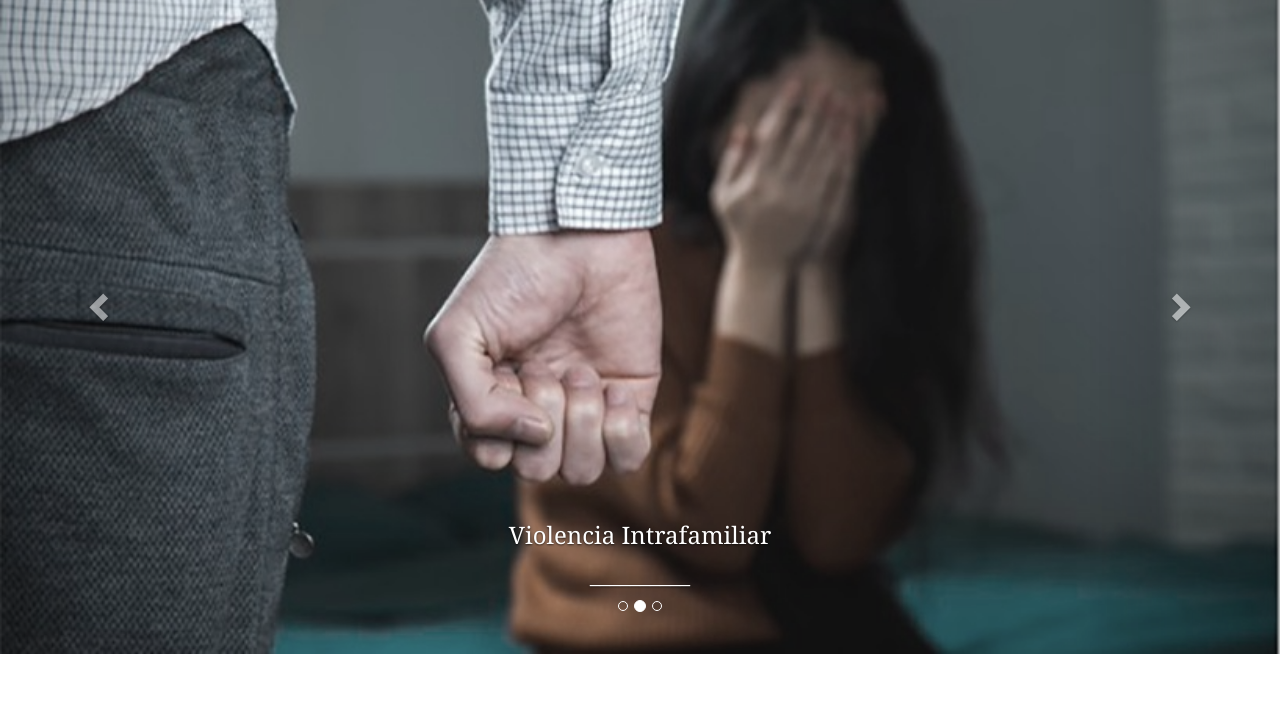
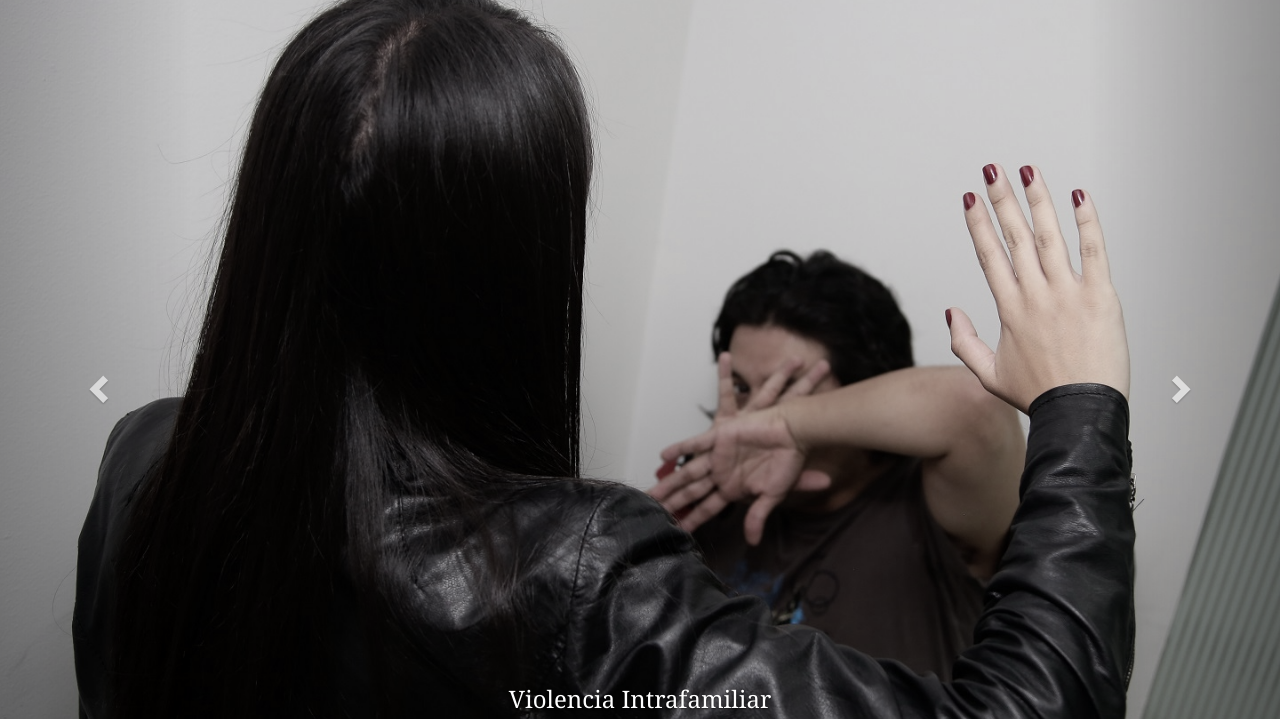
Before and after one commit to FriDayST/FriDay.github.io, a plain HTML site: page Index.html in a window 1280 px wide. Shown: the part 53-772 px from the top of the page. Drawn offline with nearby package versions, Linux system fonts and the light colour scheme.

Commit message:
Update Index.html

```diff
--- a/Index.html
+++ b/Index.html
@@ -202,7 +202,7 @@
       </div>
 
       <div class="item">
-        <img src="Imagenes/V_intrafam.jpg" alt="Chicago" width="1200" height="700">
+        <img src="Imagenes/V_Intrafamiliar.jpg" alt="Chicago" width="1200" height="700">
         <div class="carousel-caption">
           <h3>Violencia Intrafamiliar</h3>
           <p>__________</p>
```
